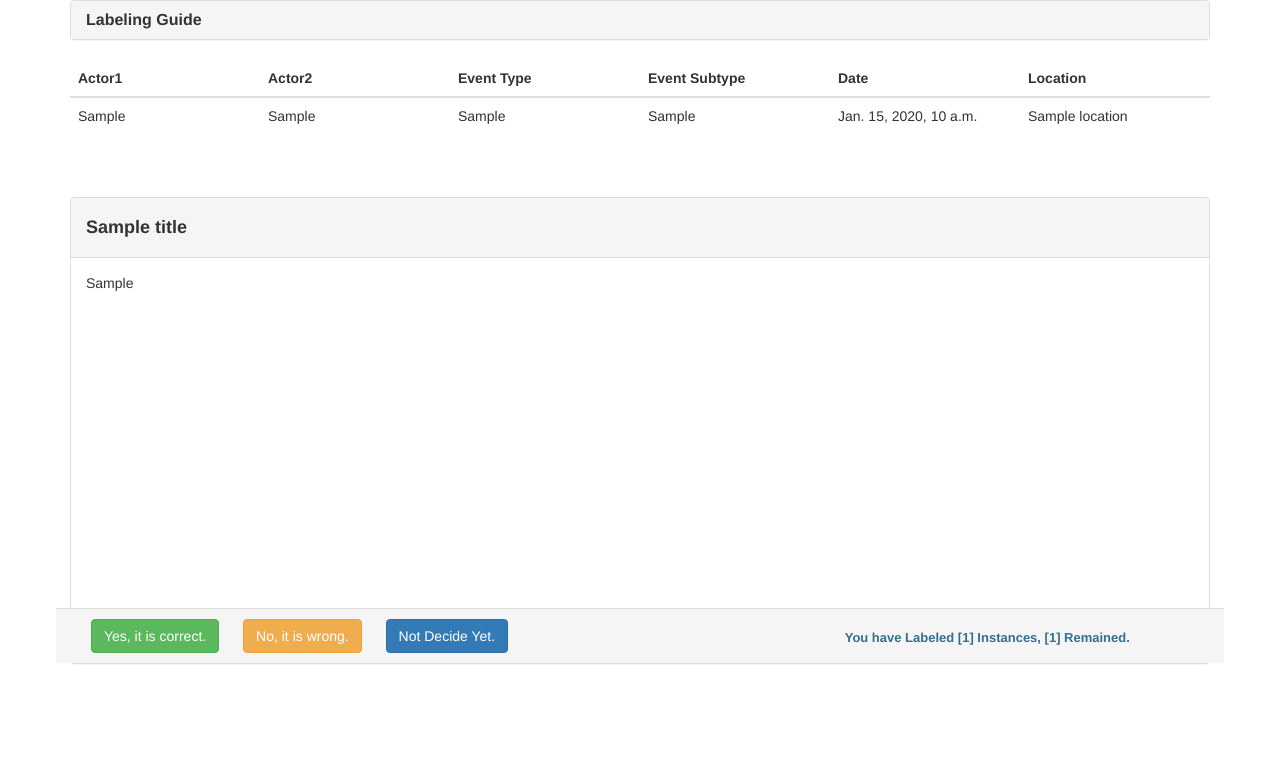
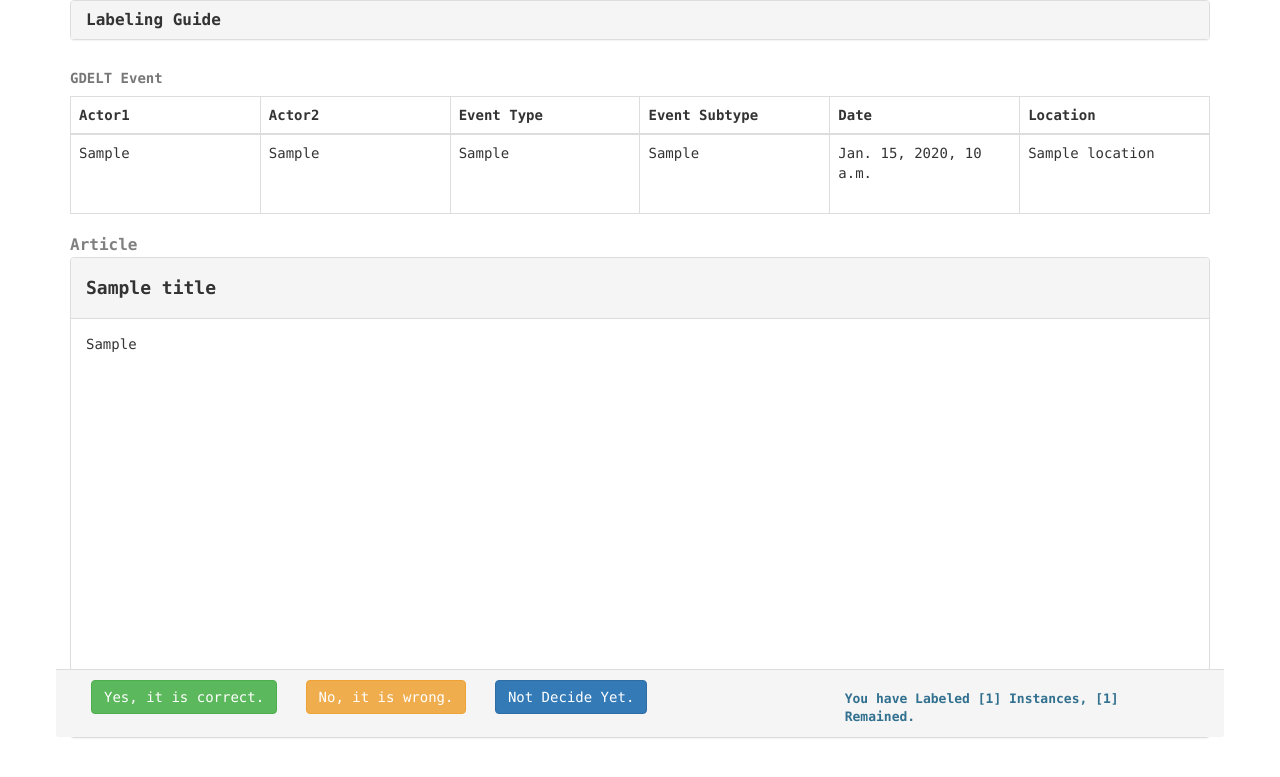
Before and after one commit to Tskatom/onlineTagging, a Django app: template tagging/templates/tagging/tagging.html in a window 1280 px wide. Shown: the top 777 px of the page. Run offline with Django 3.2, Linux system fonts and the light colour scheme; the template is opened without the code that fills it: most values are stand-ins (such as "Sample title", 1, 10 or a date in 2020); parts of the project's set-up code (start-up, migrations or seed data) failed here and were passed over; some libraries are stand-ins or nearby versions.

Commit message:
update font

```diff
--- a/tagging/templates/tagging/tagging.html
+++ b/tagging/templates/tagging/tagging.html
@@ -25,7 +25,7 @@
             </div>
         {% endif %}
 
-        <div class="container">
+        <div class="container" style="font-family:'Lucida Console'" >
             <div class="panel-group">
                 <div class="panel panel-default">
                     <div class="panel-heading">
@@ -39,7 +39,7 @@
                             <br><span style="font-weight:bold; color:red">Tips</span>:
                             <ul>
                                 <li>If the Event Type is right, but the Event Subtype is not clear, we still consider the event type is right.</li>
-                                <li>If the difference between Event Date and real date is less than 2 days, we still consider the event date is right.</li>
+                                <li>If we can't infer the absolute date(year/month/day) from article, we assume the encoded date filed is right. For instance, since we can't get the publish date of the news article, we are not able infer the exact date from the relative time term such as <span style="font-weight:bold">Monday</span>, <span style="font-weight:bold">this afternoon</span>.</li>
                             </ul>
                         </div>
                     </div>
@@ -47,7 +47,8 @@
             </div>
 
         {% if not finished %}
-            <table class="table" style="table-layout: fixed;">
+            <table class="table table-bordered" style="table-layout: fixed;">
+                <caption style="font-weight:bold;">GDELT Event </caption>
                 <thead>
                     <tr>
                         <th>Actor1</th>
@@ -68,6 +69,7 @@
                 </tbody>
             </table>
 
+            <div style="font-weight:bold; color:gray; font-size:16px">Article</div>
             <div id="article" class="panel panel-default">
                 <div id="title" class="panel-heading"><h4>{{title}}</h4></div>
                 <div id="content" class="panel-body" style="height: 350px; max-height: 350px;overflow-y: scroll;">
```
